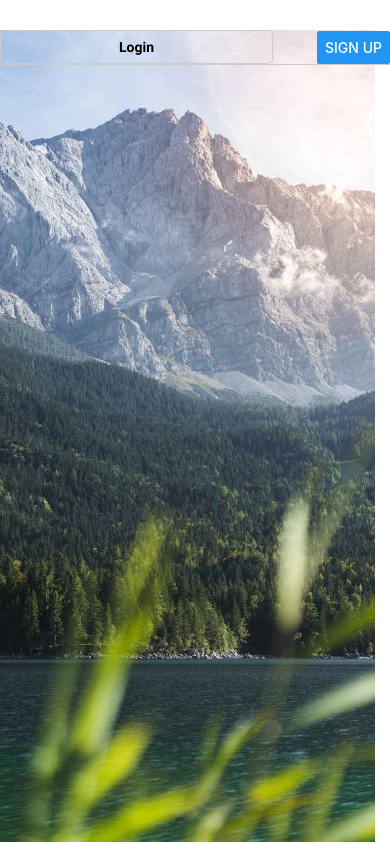
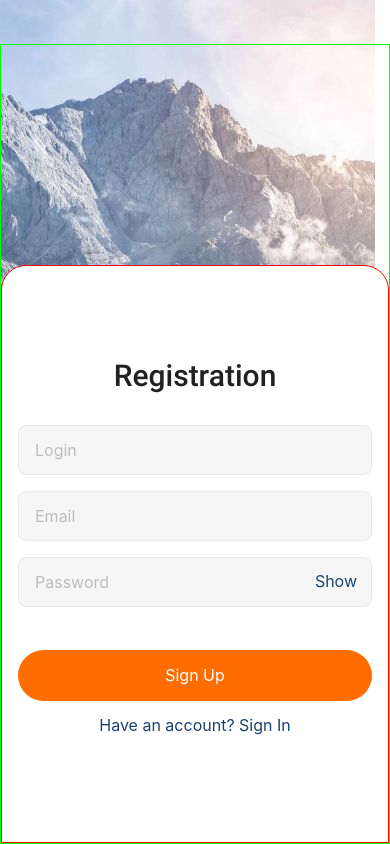
Before and after one commit to yarqui/react-native-course, a React Native app: screen / in a window 390 px wide. Built offline with nearby package versions, Linux system fonts and the light colour scheme.

Commit message:
adds registration form markup & styles

```diff
--- a/App.js
+++ b/App.js
@@ -1,20 +1,17 @@
 import { useState } from "react";
-import {
-  StyleSheet,
-  Text,
-  TextInput,
-  View,
-  Button,
-  ImageBackground,
-} from "react-native";
+import { TextInput, View, Button, ImageBackground } from "react-native";
 import * as Font from "expo-font";
-import { AppLoading } from "expo";
+import AppLoading from "expo-app-loading";
+import fonts from "./src/utils/fonts";
+import RegistrationScreen from "./src/screens/RegistrationScreen/regScreen";
+import globalStyles from "./src/utils/globalStyles";
+import regScreenStyles from "./src/screens/RegistrationScreen/regScreenStyles";
 
 const loadFonts = async () => {
   await Font.loadAsync({
-    "Roboto-Regular": require("./assets/fonts/Roboto/Roboto-Regular.ttf"),
-    "Roboto-Medium": require("./assets/fonts/Roboto/Roboto-Medium.ttf"),
-    "Roboto-Bold": require("./assets/fonts/Roboto/Roboto-Bold.ttf"),
+    [fonts.robotoRegular]: require("./assets/fonts/Roboto/Roboto-Regular.ttf"),
+    [fonts.robotoMedium]: require("./assets/fonts/Roboto/Roboto-Medium.ttf"),
+    [fonts.robotoBold]: require("./assets/fonts/Roboto/Roboto-Bold.ttf"),
   });
 };
 
@@ -36,52 +33,38 @@ const App = () => {
   }
 
   return (
-    <View style={styles.appContainer}>
-      <ImageBackground source={require("./src/images/bg.jpg")}>
-        <View style={styles.inputContainer}>
-          <TextInput
-            style={styles.textInput}
-            placeholder="Login"
-            onChangeText={() => {}}
-          />
-          <Button title="Sign Up" onPress={() => {}} />
-        </View>
-      </ImageBackground>
-    </View>
+    <ImageBackground
+      style={globalStyles.bgImage}
+      source={require("./src/images/bg.jpg")}
+    >
+      <View style={globalStyles.appContainer}>
+        <RegistrationScreen
+        // style={regScreenStyles.regScreen}
+        ></RegistrationScreen>
+      </View>
+    </ImageBackground>
   );
 };
 
-const styles = StyleSheet.create({
-  appContainer: {
-    flex: 1,
-    paddingTop: 30,
-  },
-  inputContainer: {
-    // borderColor: "red",
-    // borderWidth: 1,
-    flex: 1,
-    flexDirection: "row",
-    justifyContent: "space-between",
-    alignItems: "center",
-    marginBottom: 24,
-    borderBottomWidth: 1,
-    borderBottomColor: "#cccccc",
-  },
-  goalsContainer: {
-    // borderColor: "green",
-    // borderWidth: 1,
-    flex: 5,
-  },
-  textInput: {
-    fontFamily: "Roboto-Bold",
-    textAlign: "center",
-    borderColor: "#cccccc",
-    borderWidth: 1,
-    borderRadius: 5,
-    width: "70%",
-    marginRight: 8,
-    padding: 8,
-  },
-});
+// const styles = StyleSheet.create({
+// inputContainer: {
+//   // borderColor: "red",
+//   // borderWidth: 1,
+//   flex: 1,
+//   flexDirection: "row",
+//   justifyContent: "space-between",
+//   alignItems: "center",
+// },
+// textInput: {
+//   fontFamily: "Roboto-Bold",
+//   textAlign: "center",
+//   borderColor: "#cccccc",
+//   borderWidth: 1,
+//   borderRadius: 5,
+//   width: "70%",
+//   marginRight: 8,
+//   padding: 8,
+// },
+// });
 
 export default App;
--- a/src/screens/RegistrationScreen/RegistrationScreen.js
+++ /dev/null
@@ -1,3 +0,0 @@
-const RegistrationScreen = () => {};
-
-export default RegistrationScreen;
--- /dev/null
+++ b/src/screens/RegistrationScreen/regScreen.js
@@ -0,0 +1,50 @@
+import { View, Text, TextInput, TouchableOpacity } from "react-native";
+import globalStyles from "../../utils/globalStyles";
+import regScreenStyles from "./regScreenStyles";
+
+const RegistrationScreen = () => {
+  return (
+    <View style={regScreenStyles.regContainer}>
+      <View style={regScreenStyles.regUnderlay}>
+        <Text style={regScreenStyles.regTitle}>Registration</Text>
+        <View style={globalStyles.authInputContainer}>
+          <TextInput
+            style={globalStyles.authInput}
+            placeholder="Login"
+            placeholderTextColor={"#BDBDBD"}
+          ></TextInput>
+
+          <TextInput
+            style={globalStyles.authInput}
+            placeholder="Email"
+            placeholderTextColor={"#BDBDBD"}
+          ></TextInput>
+
+          <View style={globalStyles.passwordContainer}>
+            <TextInput
+              style={globalStyles.authInput}
+              placeholder="Password"
+              placeholderTextColor={"#BDBDBD"}
+            ></TextInput>
+
+            <TouchableOpacity>
+              <Text style={globalStyles.showPasswordText}>Show</Text>
+            </TouchableOpacity>
+          </View>
+        </View>
+
+        <TouchableOpacity style={globalStyles.authBtn}>
+          <Text style={globalStyles.authBtnText}>Sign Up</Text>
+        </TouchableOpacity>
+
+        <TouchableOpacity>
+          <Text style={globalStyles.authAccountPrompt}>
+            Have an account? Sign In
+          </Text>
+        </TouchableOpacity>
+      </View>
+    </View>
+  );
+};
+
+export default RegistrationScreen;
--- /dev/null
+++ b/src/screens/RegistrationScreen/regScreenStyles.js
@@ -0,0 +1,36 @@
+import { StyleSheet } from "react-native";
+import fonts from "../../utils/fonts";
+
+const regScreenStyles = StyleSheet.create({
+  regContainer: {
+    // borderWidth: 1,
+    // borderColor: "red",
+    flex: 1,
+  },
+
+  regUnderlay: {
+    borderWidth: 1,
+    borderColor: "red",
+
+    flex: 1,
+    alignItems: "center",
+
+    // justifyContent: "flex-end",
+    marginTop: 220,
+    paddingHorizontal: 16,
+    borderTopLeftRadius: 25,
+    borderTopRightRadius: 25,
+    backgroundColor: "#ffffff",
+  },
+
+  regTitle: {
+    marginTop: 92,
+    fontFamily: fonts.robotoMedium,
+    fontSize: 30,
+    lineHeight: 35,
+    textAlign: "center",
+    color: "#212121",
+  },
+});
+
+export default regScreenStyles;
--- /dev/null
+++ b/src/utils/fonts.js
@@ -0,0 +1,7 @@
+const fonts = {
+  robotoRegular: "Roboto-Regular",
+  robotoMedium: "Roboto-Medium",
+  robotoBold: "Roboto-Bold",
+};
+
+export default fonts;
--- /dev/null
+++ b/src/utils/globalStyles.js
@@ -0,0 +1,88 @@
+import { StyleSheet } from "react-native";
+import fonts from "./fonts";
+
+// borderWidth: 1, borderColor: "red",
+
+const globalStyles = StyleSheet.create({
+  appContainer: {
+    borderWidth: 1,
+    borderColor: "lime",
+    flex: 1,
+  },
+
+  bgImage: {
+    flex: 1,
+    paddingTop: 44,
+  },
+
+  authInputContainer: {
+    width: "100%",
+    gap: 16,
+    marginTop: 32,
+  },
+
+  authInput: {
+    width: "100%",
+    height: 50,
+    padding: 16,
+
+    fontSize: 16,
+    lineHeight: 19,
+
+    borderWidth: 1,
+    borderColor: "#E8E8E8",
+    borderRadius: 8,
+
+    backgroundColor: "#F6F6F6",
+  },
+
+  passwordContainer: {
+    flexDirection: "row",
+    position: "relative",
+  },
+
+  showPasswordText: {
+    position: "absolute",
+    right: 0,
+    top: 0,
+
+    padding: 15,
+
+    fontSize: 16,
+    lineHeight: 19,
+
+    color: "#1B4371",
+  },
+
+  authBtn: {
+    marginTop: 43,
+
+    alignItems: "center",
+
+    width: "100%",
+    paddingVertical: 16,
+    paddingHorizontal: 32,
+
+    borderRadius: 100,
+
+    backgroundColor: "#FF6C00",
+  },
+
+  authBtnText: {
+    fontSize: 16,
+    lineHeight: 19,
+
+    color: `#FFFFFF`,
+  },
+
+  authAccountPrompt: {
+    padding: 15,
+
+    fontSize: 16,
+    lineHeight: 19,
+
+    color: "#1B4371",
+  },
+});
+
+export default globalStyles;
```
Also changed, not shown: package.json (+5 -4 lines), 1 other file (tests, documents, lock files or other folders).
